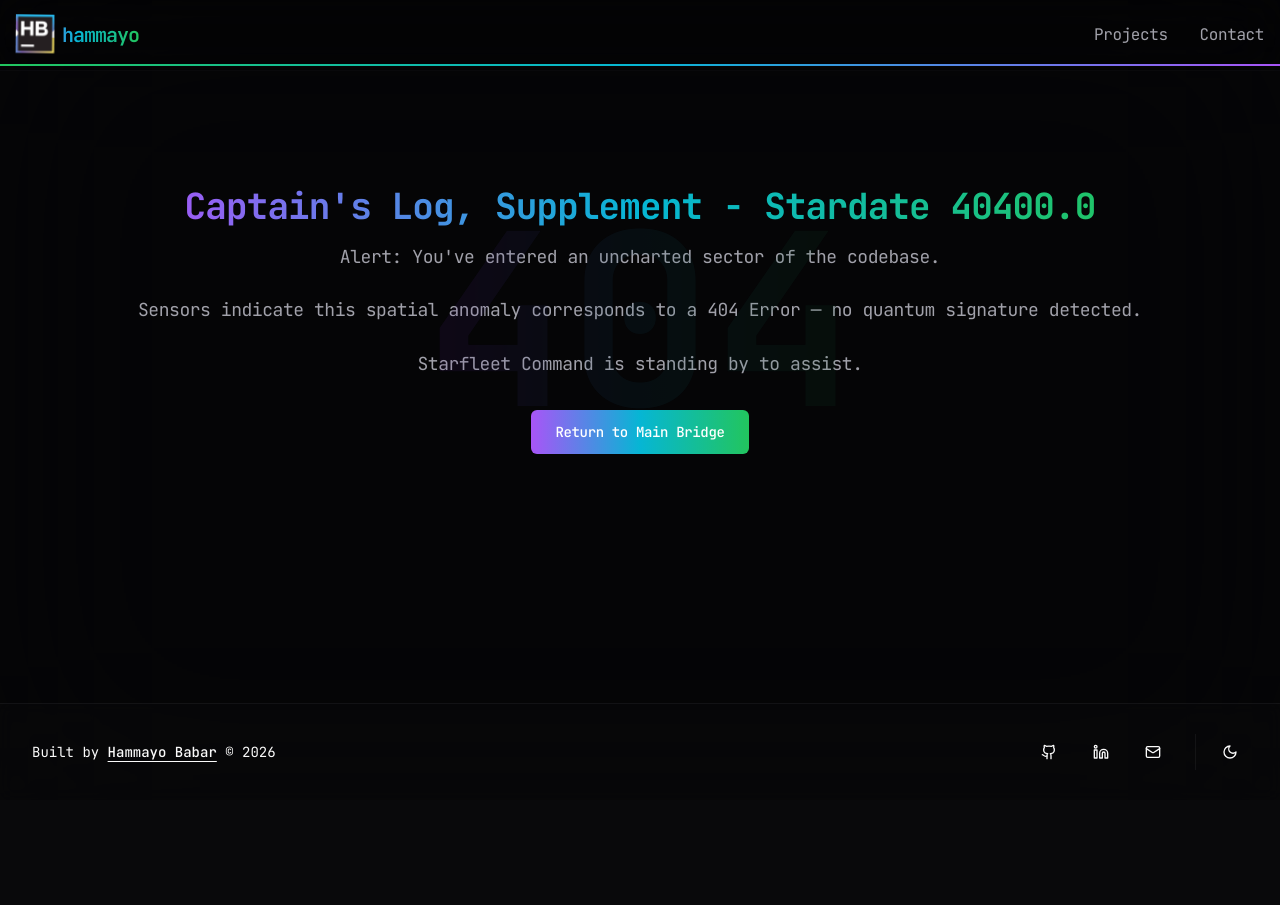
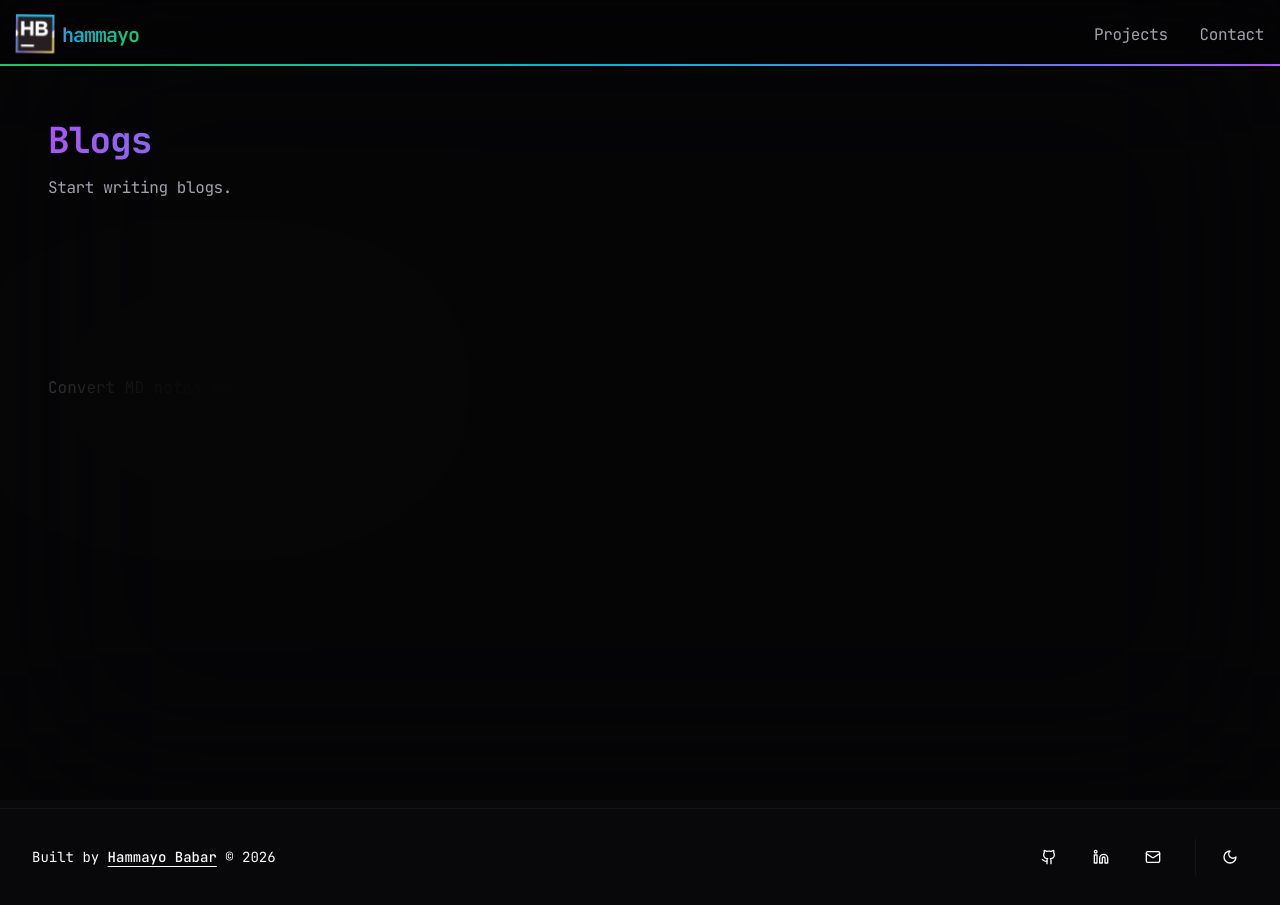
Before and after one commit to hammayo/hammayo.github.io, a Next.js app: page /blogs in a window 1280 px wide. Before the commit this address had no page. Before the commit the page ends 800 px from the top, so only its background shows below. Built offline with nearby package versions, Linux system fonts and the light colour scheme.

Commit message:
Added stub blogs page.

```diff
--- /dev/null
+++ b/src/app/blogs/page.tsx
@@ -0,0 +1,28 @@
+import { Container } from "@/components/container";
+import { PageHeading } from "@/components/page-heading";
+import { PageTransitionWrapper } from "@/components/page-transition-wrapper";
+import type { Metadata } from "next";
+import { PageViewEvent } from "@/components/analytics-event";
+
+export const metadata: Metadata = {
+  title: "Blogs",
+  description: "My tech notes",
+};
+
+export default function ContactPage() {
+  return (
+    <PageTransitionWrapper>
+      <PageViewEvent page="blogs" />
+      <Container>
+        <PageHeading
+          title="Blogs"
+          description="Start writing blogs."
+        />
+
+        <div className="grid w-full grid-cols-1 gap-8 mx-auto mt-16 lg:mt-44 sm:grid-cols-3 lg:gap-16">
+          Convert MD notes to Blogs WIP - MDX
+        </div>
+      </Container>
+    </PageTransitionWrapper>
+  );
+}
```
